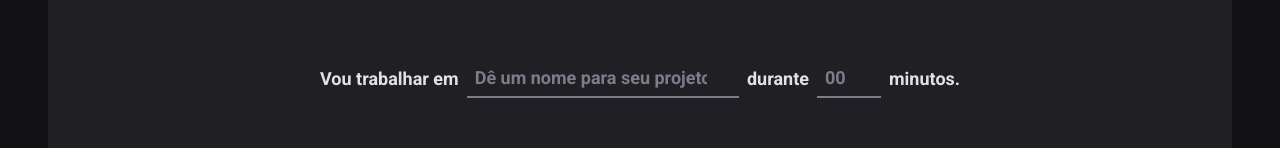
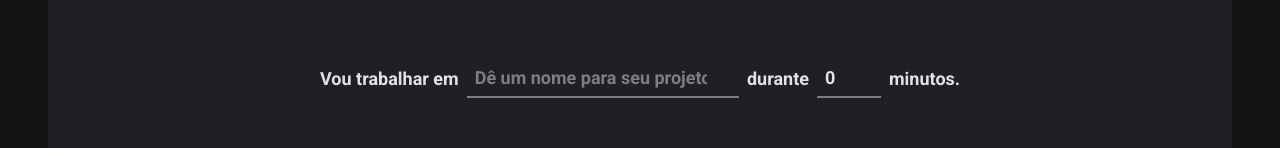
Before and after one commit to brenobarbareli/igniteTimer, a React (Vite) app: page / in a window 1280 px wide. Shown: the part 166-314 px from the top of the page. Built offline with nearby package versions, Linux system fonts and the light colour scheme.

Commit message:
zod implementation

```diff
--- a/package.json
+++ b/package.json
@@ -9,12 +9,14 @@
     "preview": "vite preview"
   },
   "dependencies": {
+    "@hookform/resolvers": "^2.9.10",
     "phosphor-react": "^1.4.1",
     "react": "^18.2.0",
     "react-dom": "^18.2.0",
     "react-hook-form": "^7.42.1",
     "react-router-dom": "^6.7.0",
-    "styled-components": "^5.3.6"
+    "styled-components": "^5.3.6",
+    "zod": "^3.20.2"
   },
   "devDependencies": {
     "@rocketseat/eslint-config": "^1.1.3",
--- a/src/pages/Home/index.tsx
+++ b/src/pages/Home/index.tsx
@@ -1,5 +1,7 @@
+import { zodResolver } from '@hookform/resolvers/zod'
 import { Play } from 'phosphor-react'
 import { useForm } from 'react-hook-form'
+import * as zod from 'zod'
 import {
   CountDownContainer,
   FormContainer,
@@ -10,10 +12,31 @@ import {
   TaskInput,
 } from './styles'
 
+const newCycleFormValidationSchema = zod.object({
+  task: zod.string().min(1, 'Informe a tarefa'),
+  minutesAmount: zod
+    .number()
+    .min(5)
+    .max(60, 'O ciclo máximo deverá ser de 60 minutos'),
+})
+/*
+interface NewCycleFormData {
+  task: string
+  minutesAmount: number
+}*/
+
+type NewCycleFormData = zod.infer<typeof newCycleFormValidationSchema>
+
 export function Home() {
-  const { register, handleSubmit, watch } = useForm()
+  const { register, handleSubmit, watch } = useForm<NewCycleFormData>({
+    resolver: zodResolver(newCycleFormValidationSchema),
+    defaultValues: {
+      task: '',
+      minutesAmount: 0,
+    },
+  })
 
-  function handleCreateNewCicle(data: any) {
+  function handleCreateNewCicle(data: NewCycleFormData) {
     console.log(data)
   }
   const task = watch('task')
```
Also changed, not shown: 1 other file (tests, documents, lock files or other folders).
